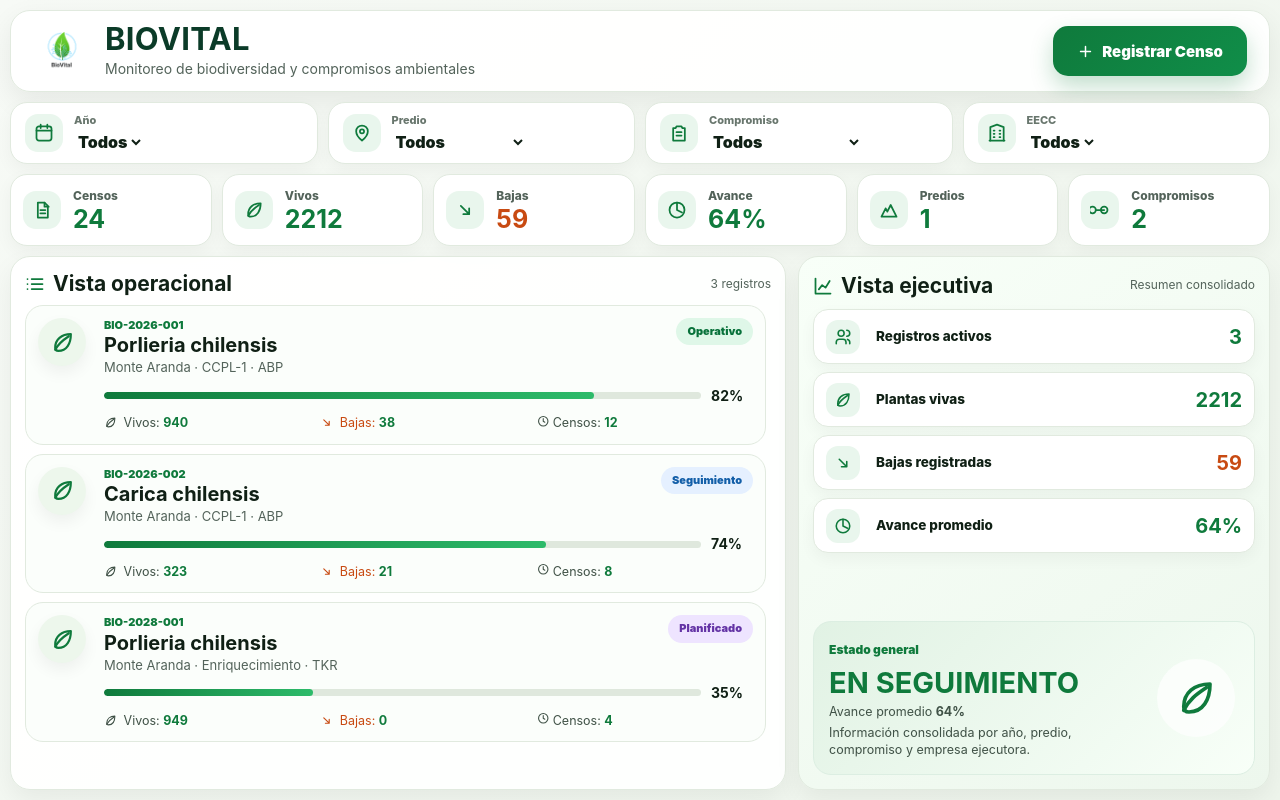
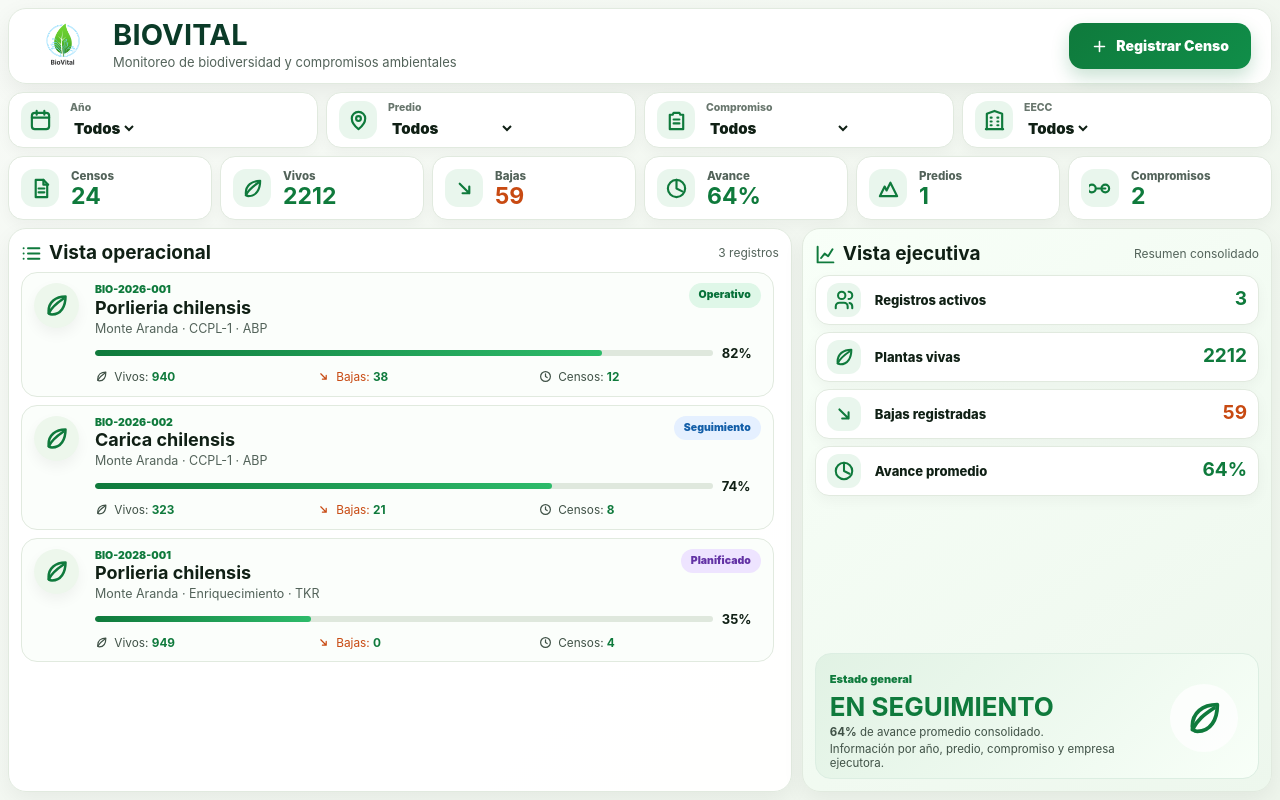
Before and after one commit to Phyllium2026/biovital-dashboard-web, a Next.js app: page / in a window 1280 px wide. Built offline with nearby package versions, Linux system fonts and the light colour scheme.

Commit message:
Update page.tsx

```diff
--- a/app/page.tsx
+++ b/app/page.tsx
@@ -157,7 +157,7 @@ export default function Home() {
                     <div className="bv-card-stats">
                       <span><IconLeafSmall /> Vivos: <b>{r.vivos}</b></span>
                       <span className="danger"><IconDownSmall /> Bajas: <b>{r.muertos}</b></span>
-                      <span><IconClock /> Censos: <b>{r.censos}</b></span>
+                      <span><IconClockSmall /> Censos: <b>{r.censos}</b></span>
                     </div>
                   </div>
                 </article>
@@ -180,8 +180,8 @@ export default function Home() {
               <div>
                 <small>Estado general</small>
                 <h3>{estadoGeneral}</h3>
-                <p>Avance promedio <b>{avance}%</b></p>
-                <p>Información consolidada por año, predio, compromiso y empresa ejecutora.</p>
+                <p><b>{avance}%</b> de avance promedio consolidado.</p>
+                <p>Información por año, predio, compromiso y empresa ejecutora.</p>
               </div>
               <div className="bv-state-mark">
                 <IconLeaf />
@@ -273,7 +273,7 @@ function Resumen({
 }
 
 function Svg({ children }: { children: React.ReactNode }) {
-  return <svg viewBox="0 0 24 24" fill="none" stroke="currentColor" strokeWidth="2.1" strokeLinecap="round" strokeLinejoin="round">{children}</svg>;
+  return <svg viewBox="0 0 24 24" fill="none" stroke="currentColor" strokeWidth="2.25" strokeLinecap="round" strokeLinejoin="round">{children}</svg>;
 }
 
 function IconPlus() { return <Svg><path d="M12 5v14M5 12h14" /></Svg>; }
@@ -295,6 +295,7 @@ function IconHome() { return <Svg><path d="M3 11l9-8 9 8" /><path d="M5 10v11h14
 function IconMore() { return <Svg><path d="M5 12h.01M12 12h.01M19 12h.01" /></Svg>; }
 function IconLeafSmall() { return <span className="inline-icon"><IconLeaf /></span>; }
 function IconDownSmall() { return <span className="inline-icon"><IconDown /></span>; }
+function IconClockSmall() { return <span className="inline-icon"><IconClock /></span>; }
 
 const css = `
 .bv-main {
@@ -303,65 +304,64 @@ const css = `
   background: linear-gradient(135deg, #f7faf6, #eef5ec);
   font-family: Inter, Arial, Helvetica, sans-serif;
   color: #102015;
-  padding: 10px;
+  padding: 8px;
 }
 
 .bv-shell {
-  max-width: 1500px;
-  height: calc(100vh - 20px);
+  max-width: 1540px;
+  height: calc(100vh - 16px);
   margin: 0 auto;
   display: grid;
-  grid-template-rows: 82px 62px 72px 1fr;
-  gap: 10px;
+  grid-template-rows: 76px 56px 64px 1fr;
+  gap: 8px;
 }
 
 .bv-header {
-  background: rgba(255,255,255,.96);
+  background: rgba(255,255,255,.97);
   border: 1px solid #e1eadf;
-  border-radius: 20px;
-  padding: 12px 22px;
+  border-radius: 18px;
+  padding: 9px 20px;
   display: flex;
   justify-content: space-between;
   align-items: center;
-  box-shadow: 0 10px 28px rgba(0,0,0,.07);
+  box-shadow: 0 8px 24px rgba(0,0,0,.065);
 }
 
 .bv-brand {
   display: flex;
   align-items: center;
-  gap: 14px;
+  gap: 16px;
 }
 
 .bv-logo-img {
-  width: 58px;
-  height: 58px;
+  width: 68px;
+  height: 68px;
   object-fit: contain;
-  border-radius: 14px;
 }
 
 .bv-header h1 {
   margin: 0;
-  font-size: 31px;
-  letter-spacing: .3px;
+  font-size: 29px;
+  letter-spacing: .2px;
   color: #0b3b28;
-  line-height: 1;
+  line-height: .95;
 }
 
 .bv-header p {
-  margin: 5px 0 0;
-  font-size: 14px;
+  margin: 4px 0 0;
+  font-size: 13px;
   color: #53635a;
 }
 
 .bv-button {
-  height: 50px;
+  height: 46px;
   background: linear-gradient(135deg, #0f7a3c, #108e49);
   color: white;
-  border-radius: 15px;
-  padding: 0 24px;
+  border-radius: 14px;
+  padding: 0 22px;
   font-weight: 900;
-  font-size: 15px;
-  box-shadow: 0 10px 22px rgba(15,122,60,.25);
+  font-size: 14px;
+  box-shadow: 0 8px 18px rgba(15,122,60,.22);
   display: inline-flex;
   align-items: center;
   gap: 8px;
@@ -375,18 +375,18 @@ const css = `
 .bv-filters {
   display: grid;
   grid-template-columns: repeat(4, 1fr);
-  gap: 10px;
+  gap: 8px;
 }
 
 .bv-filter {
   background: white;
   border: 1px solid #e1eadf;
-  border-radius: 17px;
-  padding: 10px 14px;
+  border-radius: 15px;
+  padding: 8px 12px;
   display: flex;
   align-items: center;
   gap: 11px;
-  box-shadow: 0 6px 18px rgba(0,0,0,.045);
+  box-shadow: 0 5px 14px rgba(0,0,0,.04);
 }
 
 .bv-filter-icon,
@@ -403,23 +403,23 @@ const css = `
 
 .bv-filter-icon svg,
 .bv-iconbox svg {
-  width: 20px;
-  height: 20px;
+  width: 23px;
+  height: 23px;
 }
 
 .bv-filter small {
   display: block;
   color: #68766d;
   font-weight: 800;
-  font-size: 11px;
-  margin-bottom: 2px;
+  font-size: 10.5px;
+  margin-bottom: 1px;
 }
 
 .bv-filter select {
   border: 0;
   outline: 0;
   background: transparent;
-  font-size: 16px;
+  font-size: 15px;
   font-weight: 900;
   color: #102015;
   width: 100%;
@@ -428,31 +428,31 @@ const css = `
 .bv-kpis {
   display: grid;
   grid-template-columns: repeat(6, 1fr);
-  gap: 10px;
+  gap: 8px;
 }
 
 .bv-kpi {
   background: white;
   border: 1px solid #e1eadf;
-  border-radius: 17px;
-  padding: 12px;
+  border-radius: 15px;
+  padding: 9px 12px;
   display: flex;
   align-items: center;
   gap: 12px;
-  box-shadow: 0 6px 18px rgba(0,0,0,.045);
+  box-shadow: 0 5px 14px rgba(0,0,0,.04);
 }
 
 .bv-kpi small {
   display: block;
-  font-size: 12px;
+  font-size: 11.5px;
   color: #53635a;
   font-weight: 800;
-  margin-bottom: 2px;
+  margin-bottom: 1px;
 }
 
 .bv-kpi strong {
   display: block;
-  font-size: 25px;
+  font-size: 23px;
   color: #0f7a3c;
   line-height: 1;
 }
@@ -464,43 +464,43 @@ const css = `
 .bv-content {
   min-height: 0;
   display: grid;
-  grid-template-columns: 1.48fr .9fr;
-  gap: 12px;
+  grid-template-columns: 1.5fr .9fr;
+  gap: 10px;
 }
 
 .bv-panel,
 .bv-exec {
   min-height: 0;
-  background: rgba(255,255,255,.96);
+  background: rgba(255,255,255,.97);
   border: 1px solid #e1eadf;
-  border-radius: 20px;
-  padding: 14px;
-  box-shadow: 0 10px 26px rgba(0,0,0,.06);
+  border-radius: 18px;
+  padding: 12px;
+  box-shadow: 0 8px 22px rgba(0,0,0,.055);
 }
 
 .bv-panel {
   display: grid;
-  grid-template-rows: 34px 1fr;
+  grid-template-rows: 31px 1fr;
 }
 
 .bv-panel-head {
   display: flex;
   justify-content: space-between;
   align-items: center;
-  margin-bottom: 8px;
+  margin-bottom: 6px;
 }
 
 .bv-panel-head h2 {
   margin: 0;
-  font-size: 21px;
+  font-size: 19px;
   display: flex;
   align-items: center;
-  gap: 8px;
+  gap: 7px;
 }
 
 .bv-panel-head h2 svg {
-  width: 20px;
-  height: 20px;
+  width: 21px;
+  height: 21px;
   color: #0f7a3c;
 }
 
@@ -527,28 +527,28 @@ const css = `
 .bv-card {
   background: #fbfefb;
   border: 1px solid #e1eadf;
-  border-radius: 18px;
-  padding: 12px;
+  border-radius: 16px;
+  padding: 10px 12px;
   display: grid;
-  grid-template-columns: 54px 1fr;
-  gap: 12px;
-  margin-bottom: 9px;
+  grid-template-columns: 50px 1fr;
+  gap: 11px;
+  margin-bottom: 8px;
 }
 
 .bv-card-icon {
-  width: 48px;
-  height: 48px;
+  width: 45px;
+  height: 45px;
   border-radius: 999px;
   background: #edf7ec;
   color: #0f7a3c;
   display: grid;
   place-items: center;
-  box-shadow: 0 7px 16px rgba(0,0,0,.055);
+  box-shadow: 0 6px 14px rgba(0,0,0,.05);
 }
 
 .bv-card-icon svg {
-  width: 25px;
-  height: 25px;
+  width: 27px;
+  height: 27px;
 }
 
 .bv-topline {
@@ -559,26 +559,26 @@ const css = `
 
 .bv-id {
   color: #0f7a3c;
-  font-size: 11px;
+  font-size: 10.5px;
   font-weight: 900;
 }
 
 .bv-card h3 {
-  margin: 2px 0 2px;
-  font-size: 20px;
+  margin: 1px 0 2px;
+  font-size: 18px;
   line-height: 1.05;
 }
 
 .bv-card p {
   margin: 0;
   color: #53635a;
-  font-size: 13px;
+  font-size: 12.5px;
 }
 
 .bv-status {
   border-radius: 999px;
-  padding: 6px 11px;
-  font-size: 11px;
+  padding: 5px 10px;
+  font-size: 10.5px;
   font-weight: 900;
   background: #dff7e8;
   color: #08713a;
@@ -598,14 +598,14 @@ const css = `
 
 .bv-progress-row {
   display: grid;
-  grid-template-columns: 1fr 42px;
+  grid-template-columns: 1fr 39px;
   align-items: center;
-  gap: 10px;
-  margin-top: 9px;
+  gap: 9px;
+  margin-top: 7px;
 }
 
 .bv-progress {
-  height: 7px;
+  height: 6px;
   background: #dfe8dd;
   border-radius: 999px;
   overflow: hidden;
@@ -619,14 +619,14 @@ const css = `
 
 .bv-progress-row strong {
   color: #102015;
-  font-size: 14px;
+  font-size: 13px;
 }
 
 .bv-card-stats {
   display: grid;
   grid-template-columns: repeat(3, 1fr);
-  margin-top: 9px;
-  font-size: 12.5px;
+  margin-top: 7px;
+  font-size: 11.8px;
   color: #405247;
 }
 
@@ -654,21 +654,21 @@ const css = `
 }
 
 .exec-head {
-  margin-bottom: 9px;
+  margin-bottom: 7px;
 }
 
 .bv-summary {
-  height: 55px;
+  height: 50px;
   background: white;
   border: 1px solid #e1eadf;
-  border-radius: 15px;
+  border-radius: 14px;
   display: grid;
-  grid-template-columns: 40px 1fr auto;
+  grid-template-columns: 38px 1fr auto;
   align-items: center;
   gap: 10px;
-  padding: 8px 12px;
-  margin-bottom: 8px;
-  box-shadow: 0 6px 16px rgba(0,0,0,.045);
+  padding: 7px 11px;
+  margin-bottom: 7px;
+  box-shadow: 0 5px 14px rgba(0,0,0,.04);
 }
 
 .bv-summary .bv-iconbox {
@@ -678,67 +678,67 @@ const css = `
 }
 
 .bv-summary .bv-iconbox svg {
-  width: 18px;
-  height: 18px;
+  width: 22px;
+  height: 22px;
 }
 
 .bv-summary p {
   margin: 0;
   font-weight: 800;
-  font-size: 13.5px;
+  font-size: 13px;
 }
 
 .bv-summary strong {
   color: #0f7a3c;
-  font-size: 20px;
+  font-size: 19px;
 }
 
 .bv-state {
   margin-top: auto;
   background: linear-gradient(135deg, #e1f2e4, #f8fff8);
-  border-radius: 18px;
-  padding: 15px;
-  min-height: 130px;
+  border-radius: 16px;
+  padding: 12px 14px;
+  height: 126px;
   border: 1px solid #dceee2;
   display: grid;
-  grid-template-columns: 1fr 82px;
-  gap: 10px;
+  grid-template-columns: 1fr 74px;
+  gap: 8px;
   align-items: center;
 }
 
 .bv-state small {
   color: #0f7a3c;
   font-weight: 900;
-  font-size: 12px;
+  font-size: 11px;
 }
 
 .bv-state h3 {
-  margin: 9px 0 7px;
-  font-size: 29px;
+  margin: 6px 0 5px;
+  font-size: 26px;
   color: #0f7a3c;
   line-height: 1;
 }
 
 .bv-state p {
-  margin: 4px 0 0;
+  margin: 2px 0 0;
   color: #405247;
-  font-size: 12.5px;
-  line-height: 1.35;
+  font-size: 11.5px;
+  line-height: 1.25;
 }
 
 .bv-state-mark {
-  width: 78px;
-  height: 78px;
+  width: 68px;
+  height: 68px;
   border-radius: 999px;
-  background: rgba(255,255,255,.7);
+  background: rgba(255,255,255,.78);
   color: #0f7a3c;
   display: grid;
   place-items: center;
 }
 
 .bv-state-mark svg {
-  width: 42px;
-  height: 42px;
+  width: 40px;
+  height: 40px;
 }
 
 .bv-mobile-nav {
@@ -768,76 +768,66 @@ a {
   }
 
   .bv-header {
-    min-height: 70px;
-    padding: 10px 12px;
-    border-radius: 17px;
-    margin-bottom: 9px;
+    min-height: 68px;
+    padding: 9px 11px;
+    border-radius: 16px;
+    margin-bottom: 8px;
   }
 
   .bv-logo-img {
-    width: 44px;
-    height: 44px;
+    width: 48px;
+    height: 48px;
   }
 
   .bv-header h1 {
-    font-size: 22px;
+    font-size: 21px;
   }
 
   .bv-header p {
-    font-size: 11.5px;
+    font-size: 11px;
   }
 
   .bv-button {
-    height: 40px;
-    padding: 0 12px;
+    height: 39px;
+    padding: 0 11px;
     font-size: 12px;
   }
 
   .bv-filters {
     grid-template-columns: repeat(2, 1fr);
-    gap: 8px;
-    margin-bottom: 8px;
+    gap: 7px;
+    margin-bottom: 7px;
   }
 
   .bv-filter {
-    height: 56px;
-    padding: 8px 10px;
-  }
-
-  .bv-filter-icon,
-  .bv-iconbox {
-    width: 34px;
-    height: 34px;
-  }
-
-  .bv-filter select {
-    font-size: 14px;
+    height: 54px;
+    padding: 7px 9px;
   }
 
   .bv-kpis {
     grid-template-columns: repeat(2, 1fr);
-    gap: 8px;
-    margin-bottom: 9px;
+    gap: 7px;
+    margin-bottom: 8px;
   }
 
   .bv-kpi {
-    min-height: 64px;
-    padding: 10px;
+    min-height: 60px;
+    padding: 9px;
   }
 
   .bv-kpi strong {
-    font-size: 23px;
+    font-size: 22px;
   }
 
   .bv-content {
     grid-template-columns: 1fr;
-    gap: 9px;
+    gap: 8px;
   }
 
   .bv-panel,
   .bv-exec {
-    padding: 12px;
-    border-radius: 18px;
+    padding: 11px;
+    border-radius: 17px;
   }
 
   .bv-list {
@@ -846,36 +836,38 @@ a {
   }
 
   .bv-card {
-    grid-template-columns: 46px 1fr;
-    gap: 10px;
-    padding: 11px;
+    grid-template-columns: 44px 1fr;
+    gap: 9px;
+    padding: 10px;
   }
 
   .bv-card-icon {
-    width: 42px;
-    height: 42px;
+    width: 40px;
+    height: 40px;
   }
 
   .bv-card h3 {
-    font-size: 17px;
+    font-size: 16px;
   }
 
   .bv-card p {
-    font-size: 12px;
+    font-size: 11.5px;
   }
 
   .bv-card-stats {
     grid-template-columns: repeat(3, 1fr);
     gap: 4px;
-    font-size: 11.5px;
+    font-size: 11px;
   }
 
   .bv-state {
-    grid-template-columns: 1fr 72px;
+    height: auto;
+    min-height: 118px;
+    grid-template-columns: 1fr 66px;
   }
 
   .bv-state h3 {
-    font-size: 25px;
+    font-size: 23px;
   }
 
   .bv-mobile-nav {
```
